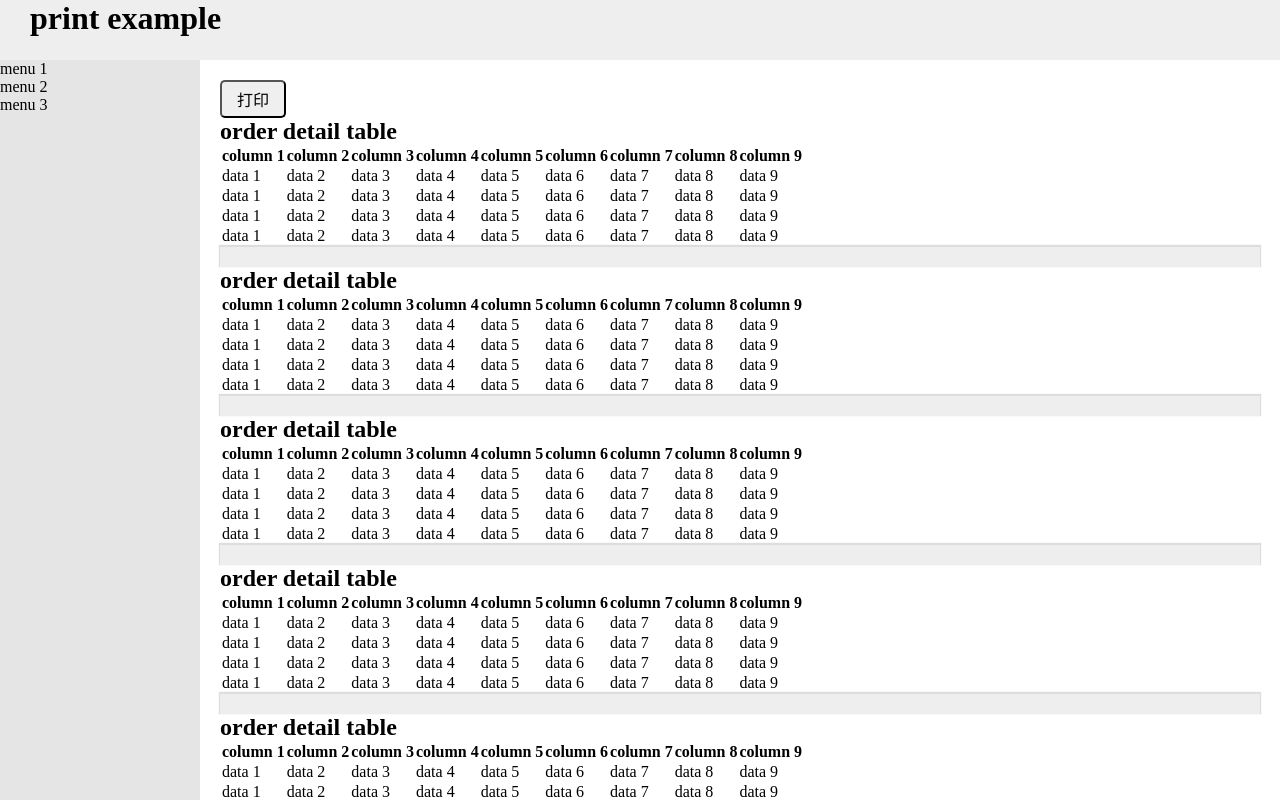
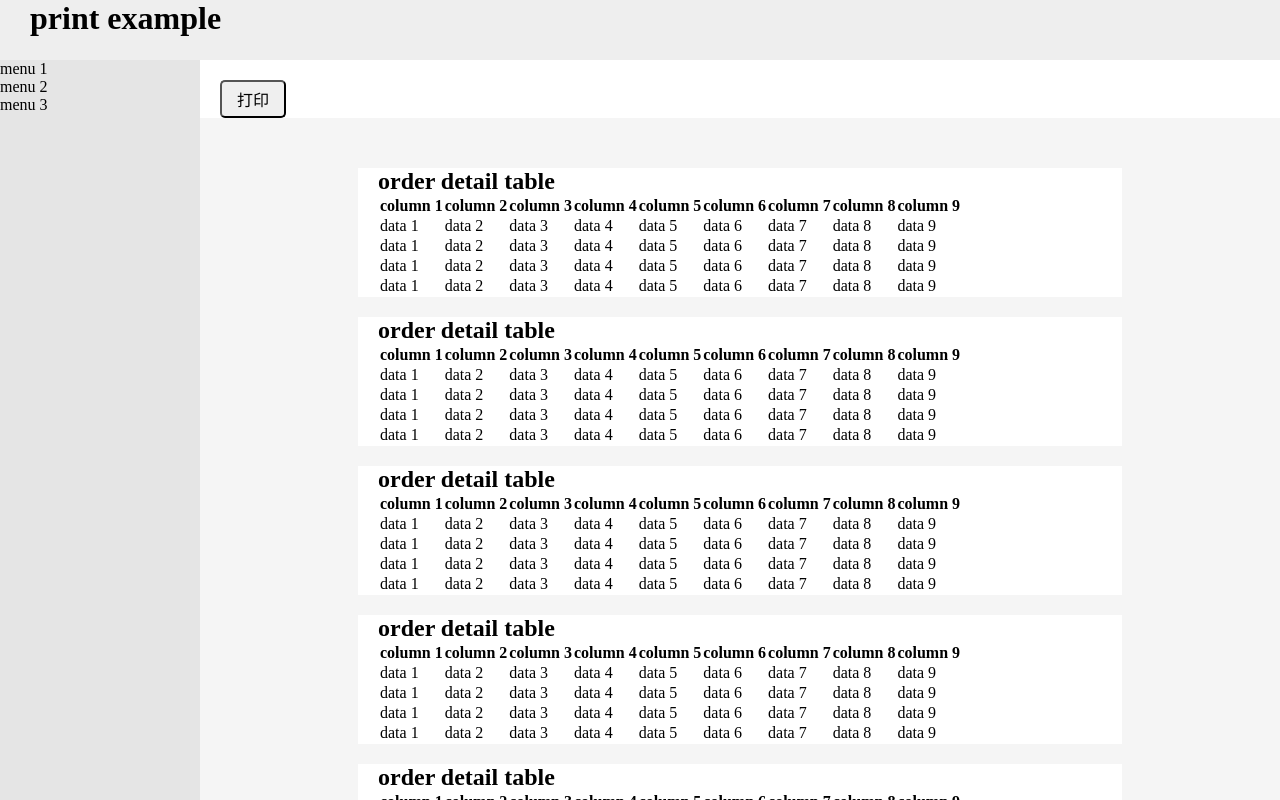
Before and after one commit to SFTC/sofa-print, a React app: page / in a window 1280 px wide. Built offline with nearby package versions, Linux system fonts and the light colour scheme.

Commit message:
add preview style

```diff
--- a/example/containers/PrintPage.js
+++ b/example/containers/PrintPage.js
@@ -5,6 +5,7 @@ import PageBreak from '../../src/pageBreak/index';
 
 const PageWrapper = styled.div`
   padding: 0 20px;
+  background-color: #fff;
 `;
 const Button = styled.button`
   display: inline-block;
@@ -31,10 +32,10 @@ class PrintOrderComponent extends Component {
     return (
       <div>
         <Button onClick={this.handlePrint}>打印</Button>
-        <PrintPage>
-          <PageWrapper ref="printComponent">
-            {orderList.map((order) => (
-              <div key={order}>
+        <PrintPage ref="printComponent" previewStyle={true}>
+          {orderList.map((order) => (
+            <div key={order}>
+              <PageWrapper>
                 <h2>order detail table</h2>
                 <table>
                   <thead>
@@ -66,10 +67,10 @@ class PrintOrderComponent extends Component {
                     ))}
                   </tbody>
                 </table>
-                <PageBreak />
-              </div>
-            ))}
-          </PageWrapper>
+              </PageWrapper>
+              <PageBreak />
+            </div>
+          ))}
         </PrintPage>
       </div>
     );
--- a/src/printPage/index.js
+++ b/src/printPage/index.js
@@ -1,12 +1,16 @@
 import React from 'react';
+import PropTypes from 'prop-types';
 import ReactToPrint from "react-to-print";
-import styled from 'styled-components';
+import styled, { css }  from 'styled-components';
 
 const PreviewBox = styled.div`
-  width: 100%;
   height: 100%;
-  padding: 50px 100px;
-  background-color: #333;
+  box-sizing: content-box;
+  background-color: #f5f5f5;
+  ${(props) => props.pageWidth && css`
+    width: ${props.pageWidth}px;
+    padding: 50px calc((100% - ${props.pageWidth}px)/2);
+  `}
 `;
 
 class PrintPage extends React.Component {
@@ -22,18 +26,35 @@ class PrintPage extends React.Component {
   }
 
   render() {
+    const { previewStyle, pageWidth } = this.props;
     return (
       <div>
         <ReactToPrint
           trigger={() => <a style={{ visibility: 'hidden' }} id="sofa-print-button" href="#"></a>}
           content={() => this.componentRef}
         />
-        <div ref={(el) => (this.componentRef = el)}>
-          {this.props.children}
-        </div>
+        {previewStyle ?
+          <PreviewBox pageWidth={pageWidth}>
+            <div ref={(el) => (this.componentRef = el)}>
+              {this.props.children}
+            </div>
+          </PreviewBox> :
+          <div ref={(el) => (this.componentRef = el)}>
+            {this.props.children}
+          </div>
+        }
       </div>
     );
   }
 }
 
+PrintPage.propTypes = {
+  previewStyle: PropTypes.bool,
+  pageWidth: PropTypes.number,
+}
+PrintPage.defaultProps = {
+  previewStyle: false,
+  pageWidth: 764,
+}
+
 export default PrintPage;
--- a/src/style.css
+++ b/src/style.css
@@ -1,10 +1,7 @@
 .sofa-print-page-break {
   page-break-after: always;
   height: 20px;
-  background: #eee;
-  box-shadow: 0 -1px 1px 1px #ddd;
 }
-
 @media print {
   * {
     position: relative !important;
```
